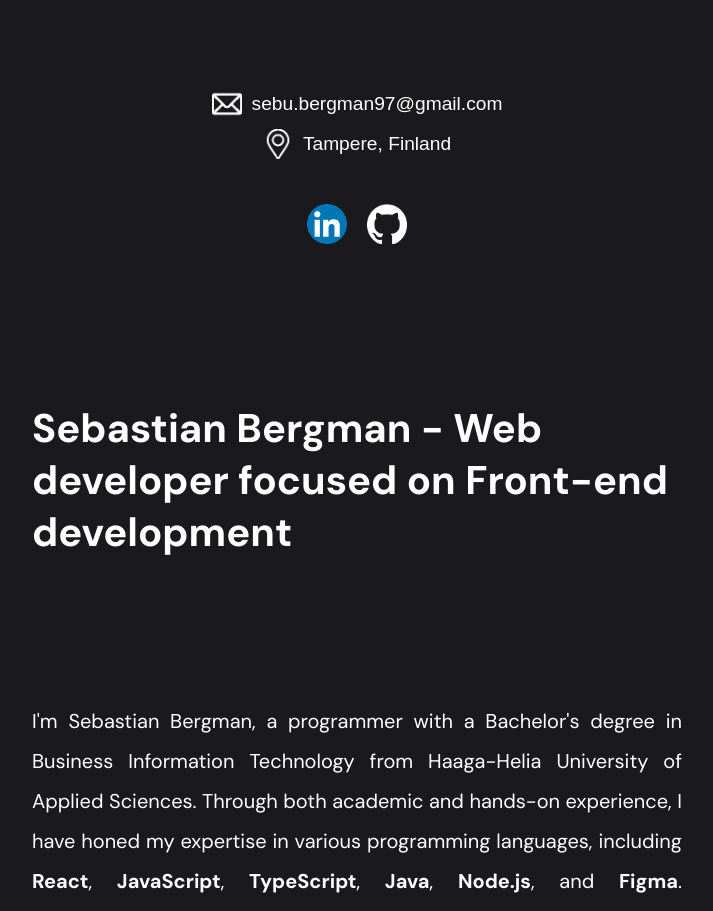
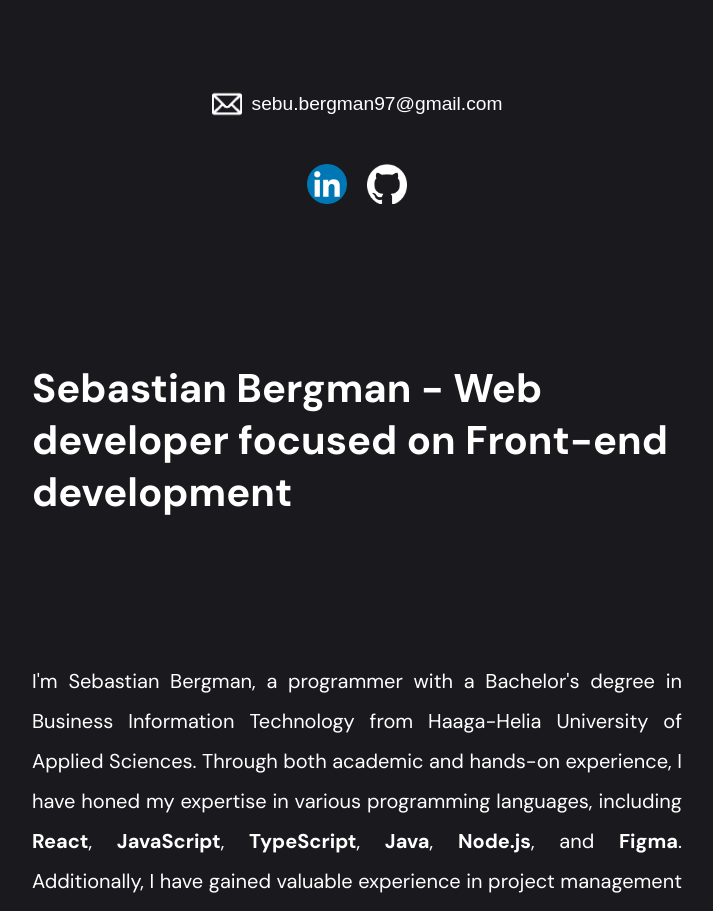
Before and after one commit to SebuBergman/Portfolio_WebApp, a React (Vite) app: page / in a window 1280 px wide. Shown: the part 5840-6751 px from the top of the page, without its empty margins (283-996 px from the left). Built offline with nearby package versions, Linux system fonts and the light colour scheme.

Commit message:
fix: took away my location

```diff
--- a/src/components/contact/index.jsx
+++ b/src/components/contact/index.jsx
@@ -77,14 +77,6 @@ const Contact = ({ variants }) => {
                 sebu.bergman97@gmail.com
               </a>
             </span>
-          </div>
-          <div className="contact_icons">
-            <img
-              className="contact_icon"
-              src="/pin.png"
-              alt="location pin icon"
-            />
-            <span> Tampere, Finland</span>
           </div>
         </motion.div>
       </motion.div>
```
